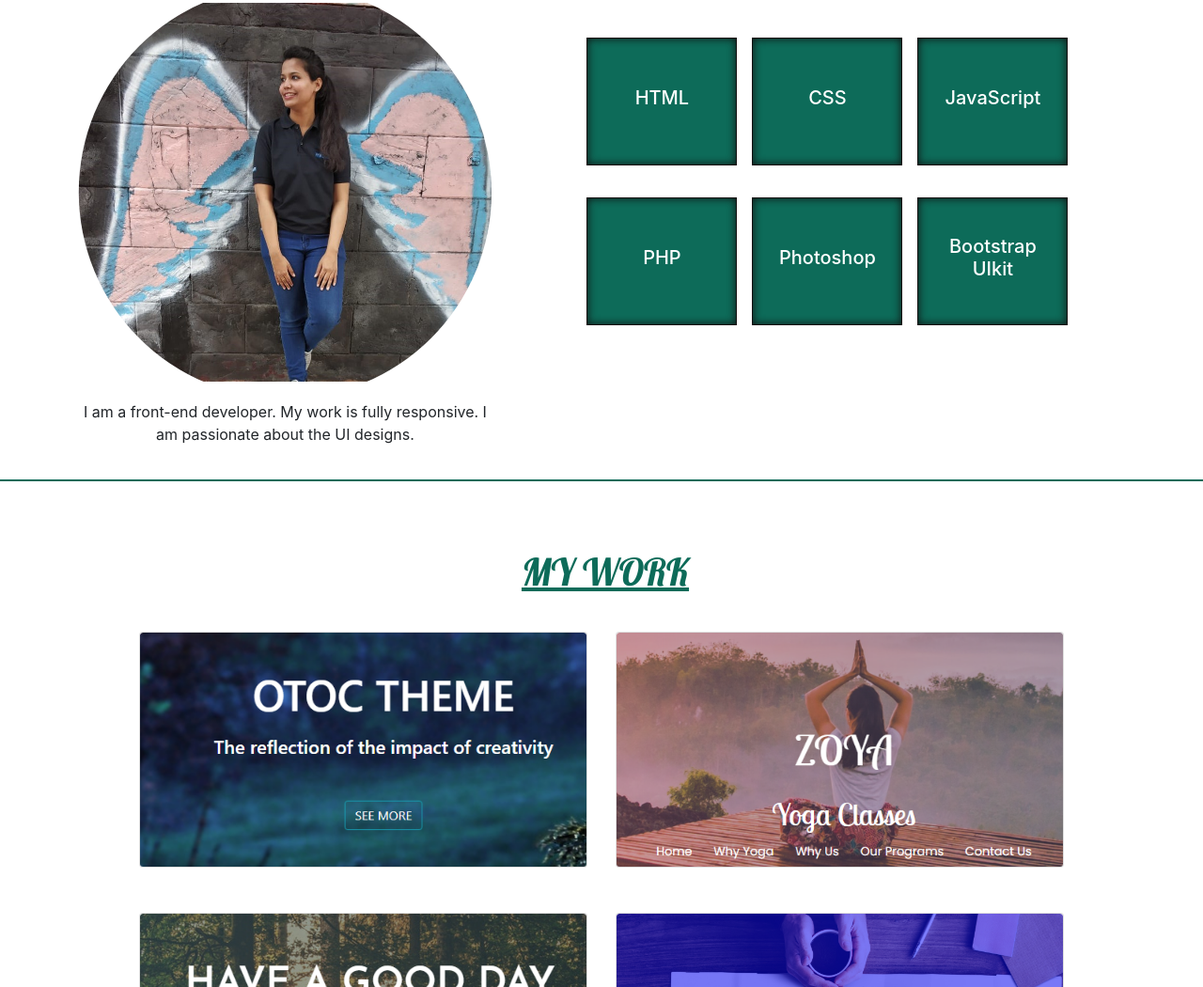
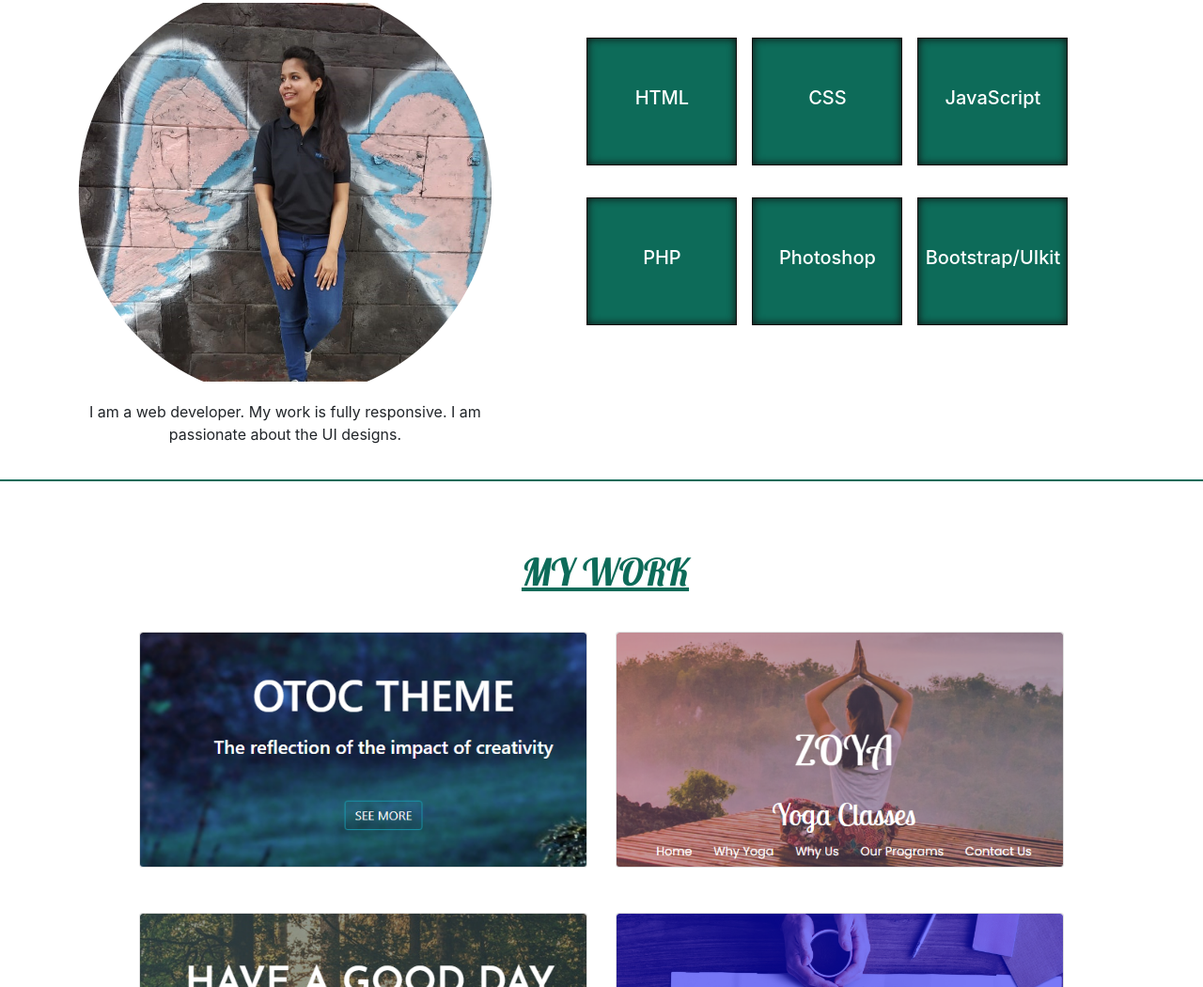
Before and after one commit to Shailja-Goyal/ShailjaGoyal, a plain HTML site: page index.html in a window 1280 px wide. Shown: the part 1003-2053 px from the top of the page at 94% size. Drawn offline with nearby package versions, Linux system fonts and the light colour scheme.

Commit message:
Update index.html

```diff
--- a/index.html
+++ b/index.html
@@ -290,7 +290,7 @@
                   <div class="col-md-6 col-sm-6 col-lg-5 px-1 ">
                     <div class="div photo"><img src="ab.jpg" class="card-img img-fluid "></div>
                     <div class="card-body text-center">
-                        <p>I am a front-end developer. My work is fully responsive. I am passionate about the UI designs.</p>
+                        <p>I am a web developer. My work is fully responsive. I am passionate about the UI designs.</p>
                     </div>
                   </div>
                   <div class="col-md-12 col-lg-7" >
@@ -303,7 +303,7 @@
                       <div class="skills card-body">
                         <div class="name shad card-body mx-2"><h5>PHP</h5></div>
                         <div class="name shad card-body mx-2"><h5>Photoshop</h5></div>
-                        <div class="name shad text-center card-body mx-2"><h5>Bootstrap UIkit</h5></div>
+                        <div class="name shad text-center card-body mx-2"><h5>Bootstrap/UIkit</h5></div>
                       </div>
 
 
```
